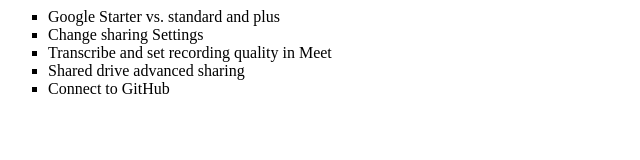
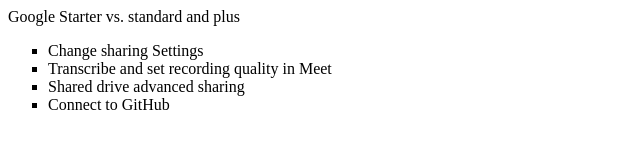
Before and after one commit to shendricks73/Google, a plain HTML site: page index.html in a window 1280 px wide. Shown: the whole page, without its empty margins (0-640 px from the left). Drawn offline with Linux system fonts and the light colour scheme.

Commit message:
Update index.html

```diff
--- a/index.html
+++ b/index.html
@@ -1,7 +1,7 @@
 <html>
   <body>
+    Google Starter vs. standard and plus
     <ul style="list-style-type: square;">
-    <li>Google Starter vs. standard and plus</li>
     <li>Change sharing Settings</li>
     <li>Transcribe and set recording quality in Meet</li>
     <li>Shared drive advanced sharing</li>
```
